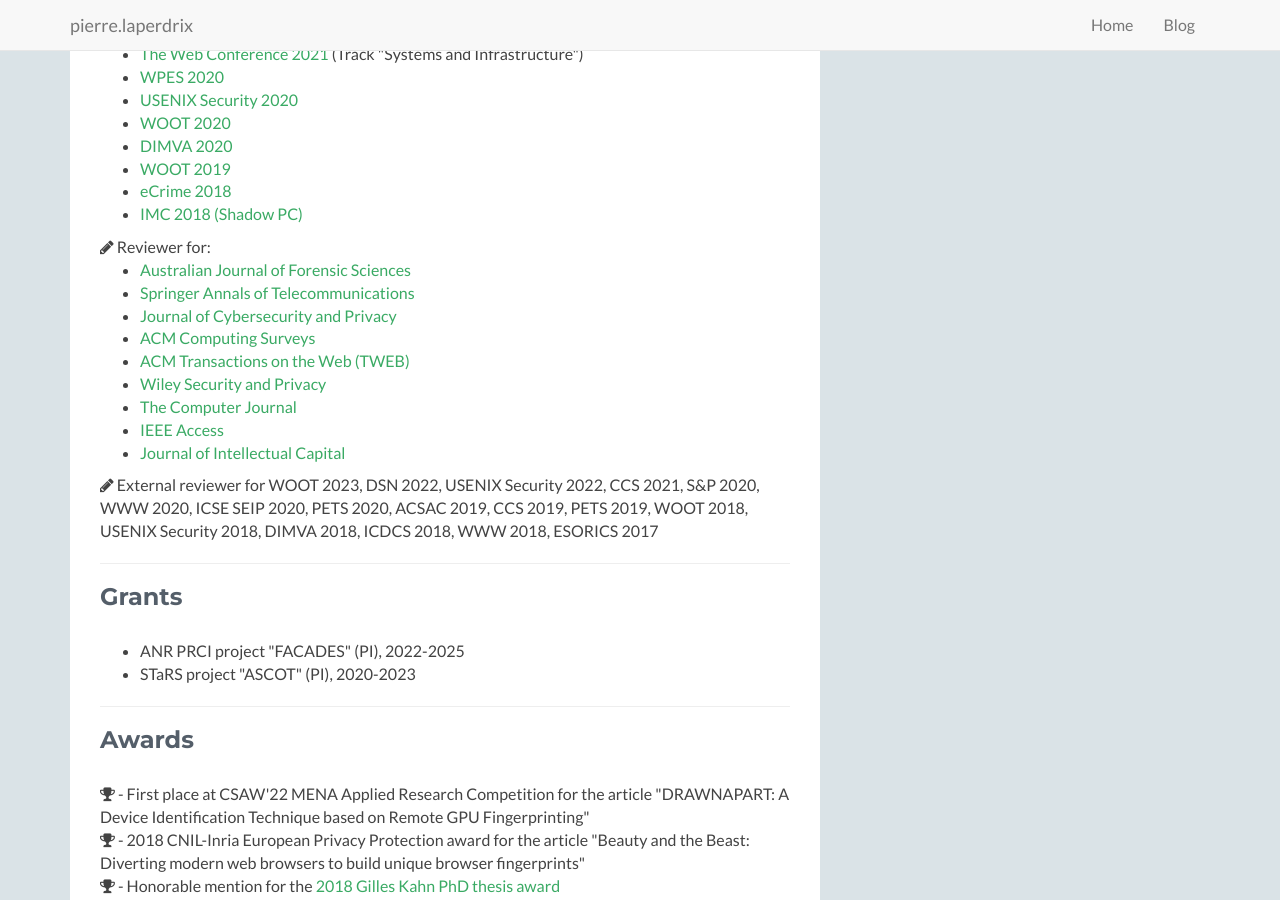
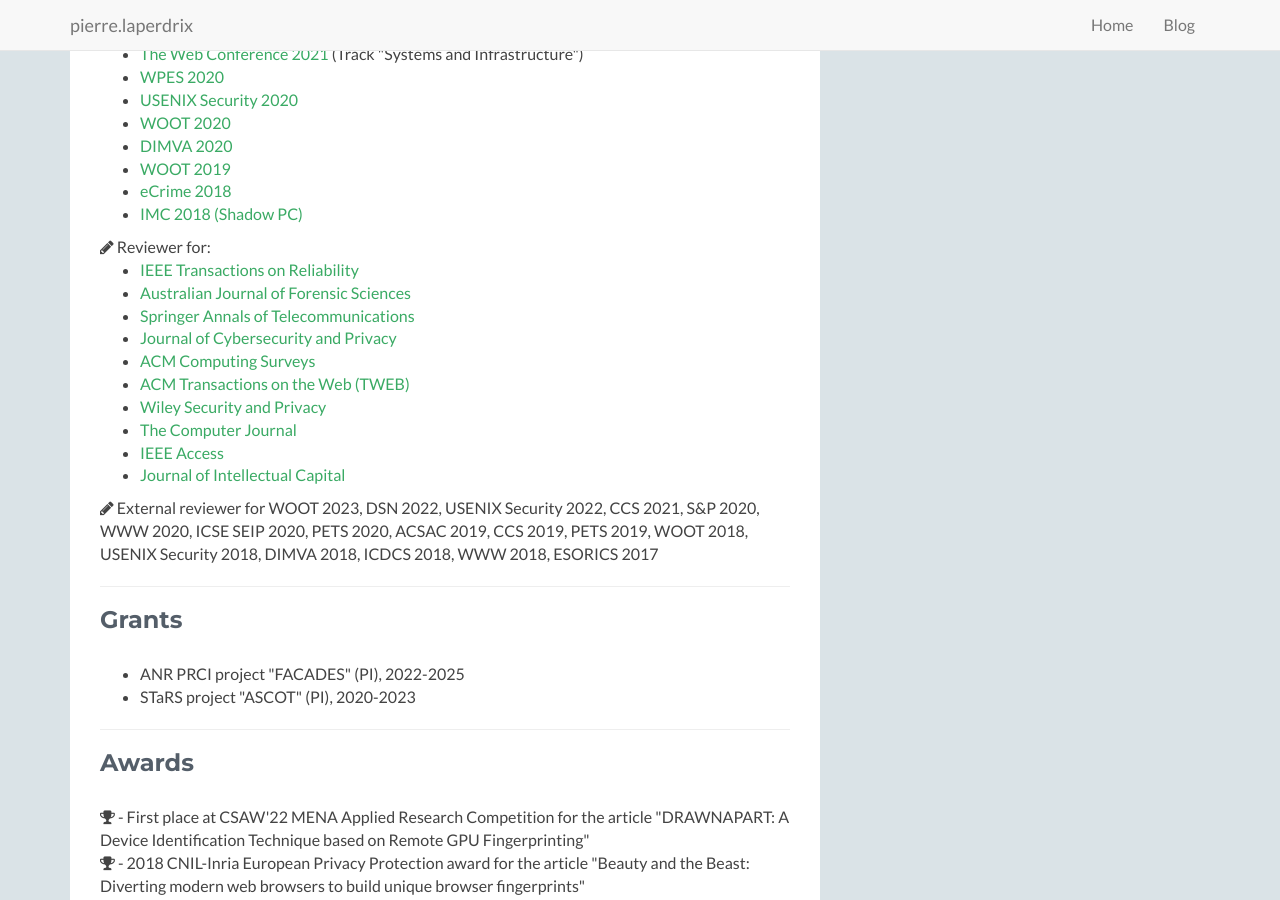
Before and after one commit to plaperdr/plaperdr.github.io, a Jekyll site: the page built from index.html, in a window 1280 px wide and 900 px high, scrolled down 5932 px. Built offline with Jekyll 4.4.1, drawn with Linux system fonts in a browser that asks for light colours.

Commit message:
Updating site

```diff
--- a/index.html
+++ b/index.html
@@ -403,6 +403,7 @@
 
                         <i class="fa fa-pencil"></i> Reviewer for:
                         <ul>
+                            <li><a href="https://ieeexplore.ieee.org/xpl/RecentIssue.jsp?punumber=24" target="_blank">IEEE Transactions on Reliability</a></li>
                             <li><a href="https://www.tandfonline.com/journals/tajf20" target="_blank">Australian Journal of Forensic Sciences</a></li>
                             <li><a href="https://www.springer.com/journal/12243" target="_blank">Springer Annals of Telecommunications</a></li>
                             <li><a href="https://www.mdpi.com/journal/jcp" target="_blank">Journal of Cybersecurity and Privacy</a></li>
```
